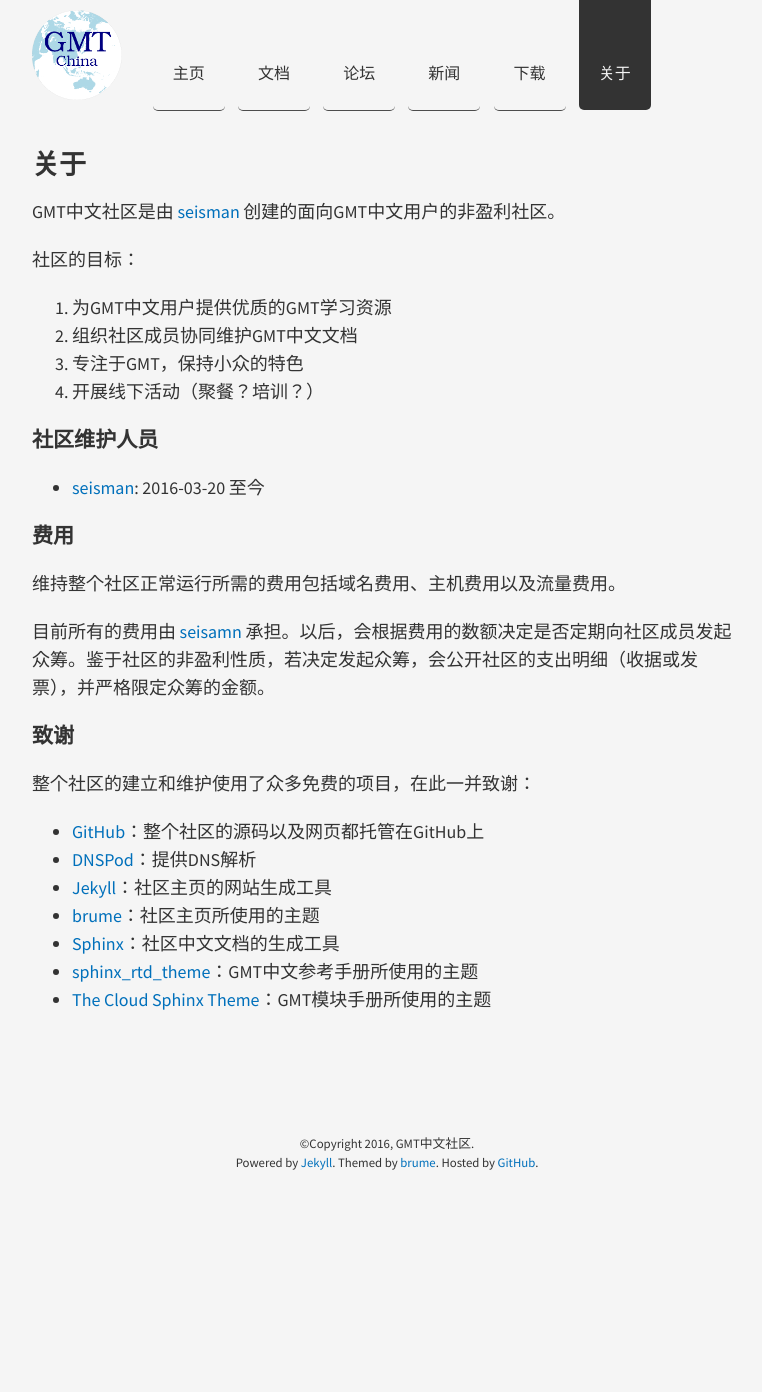
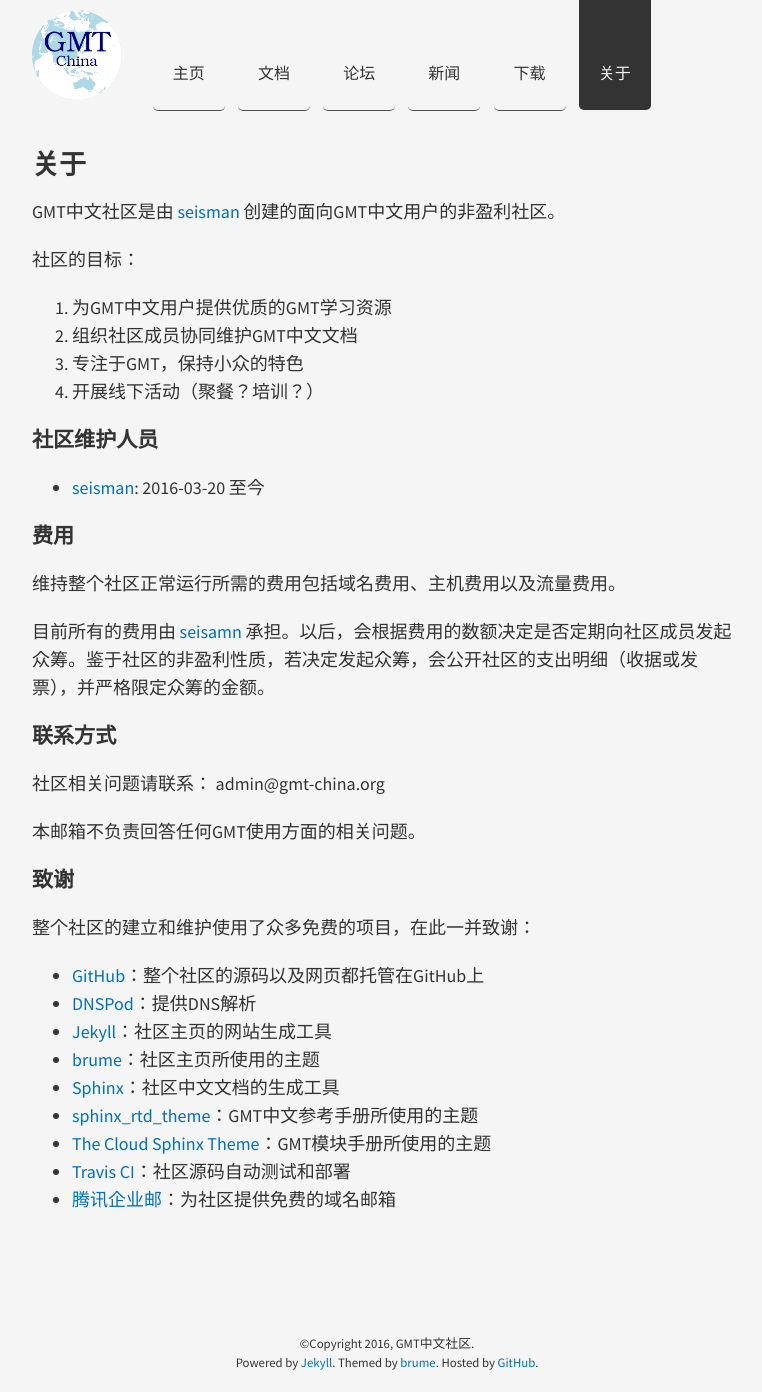
Before and after one commit to junlysky/gmt-china.github.io, a Jekyll site: the page built from about/index.md, in a window 1280 px wide. Shown: the whole page, without its empty margins (253-1015 px from the left). Built offline with Jekyll 4.4.1, drawn with Linux system fonts in a browser that asks for light colours; before the commit the page ends 1192 px from its top, so only the background shows below that.

Commit message:
新增邮箱

```diff
--- a/about/index.md
+++ b/about/index.md
@@ -22,6 +22,12 @@
 
 目前所有的费用由 [seisamn](http://seisman.info) 承担。以后，会根据费用的数额决定是否定期向社区成员发起众筹。鉴于社区的非盈利性质，若决定发起众筹，会公开社区的支出明细（收据或发票），并严格限定众筹的金额。
 
+### 联系方式
+
+社区相关问题请联系： admin@gmt-china.org
+
+本邮箱不负责回答任何GMT使用方面的相关问题。
+
 ### 致谢
 
 整个社区的建立和维护使用了众多免费的项目，在此一并致谢：
@@ -33,3 +39,5 @@
 - [Sphinx](http://www.sphinx-doc.org)：社区中文文档的生成工具
 - [sphinx_rtd_theme](https://github.com/snide/sphinx_rtd_theme)：GMT中文参考手册所使用的主题
 - [The Cloud Sphinx Theme](http://pythonhosted.org/cloud_sptheme/)：GMT模块手册所使用的主题
+- [Travis CI](https://travis-ci.org/)：社区源码自动测试和部署
+- [腾讯企业邮](http://exmail.qq.com/)：为社区提供免费的域名邮箱
```
